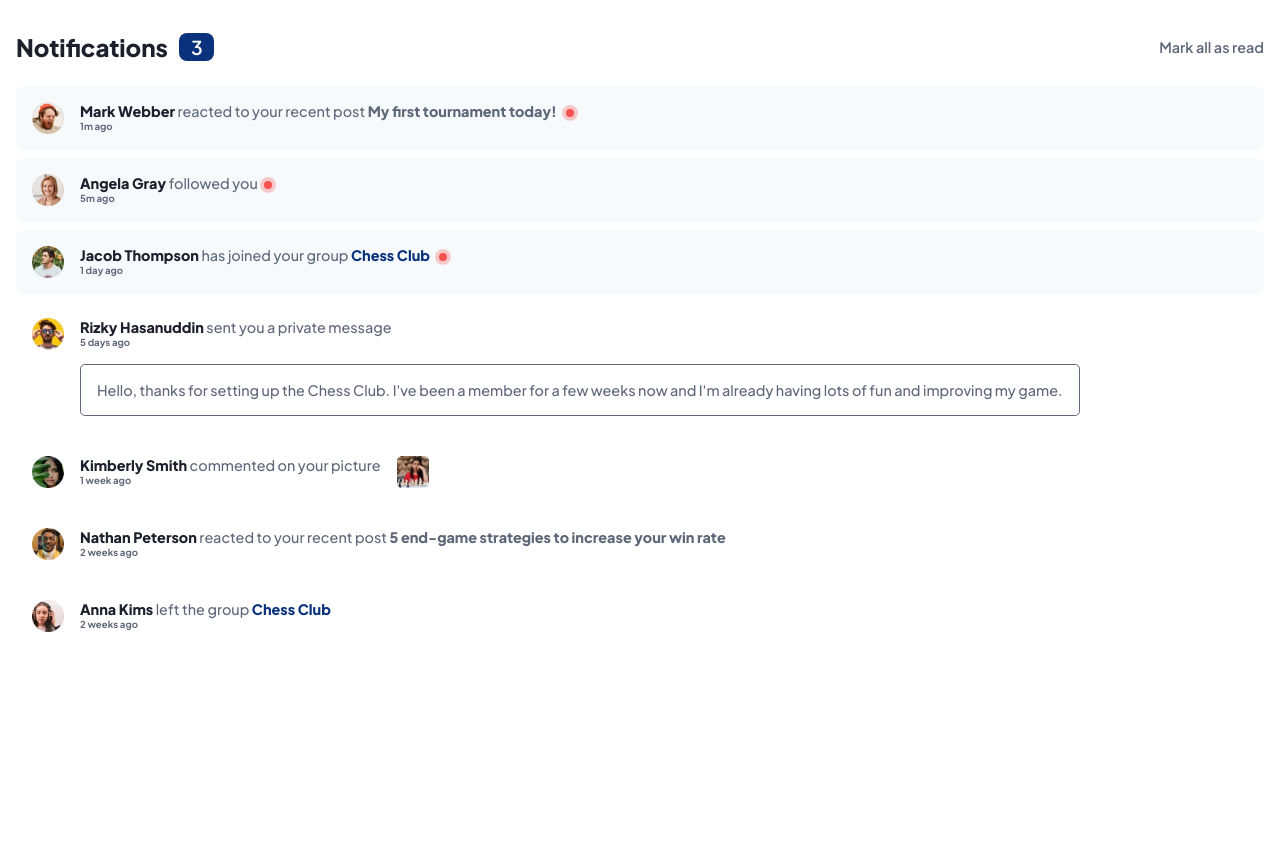
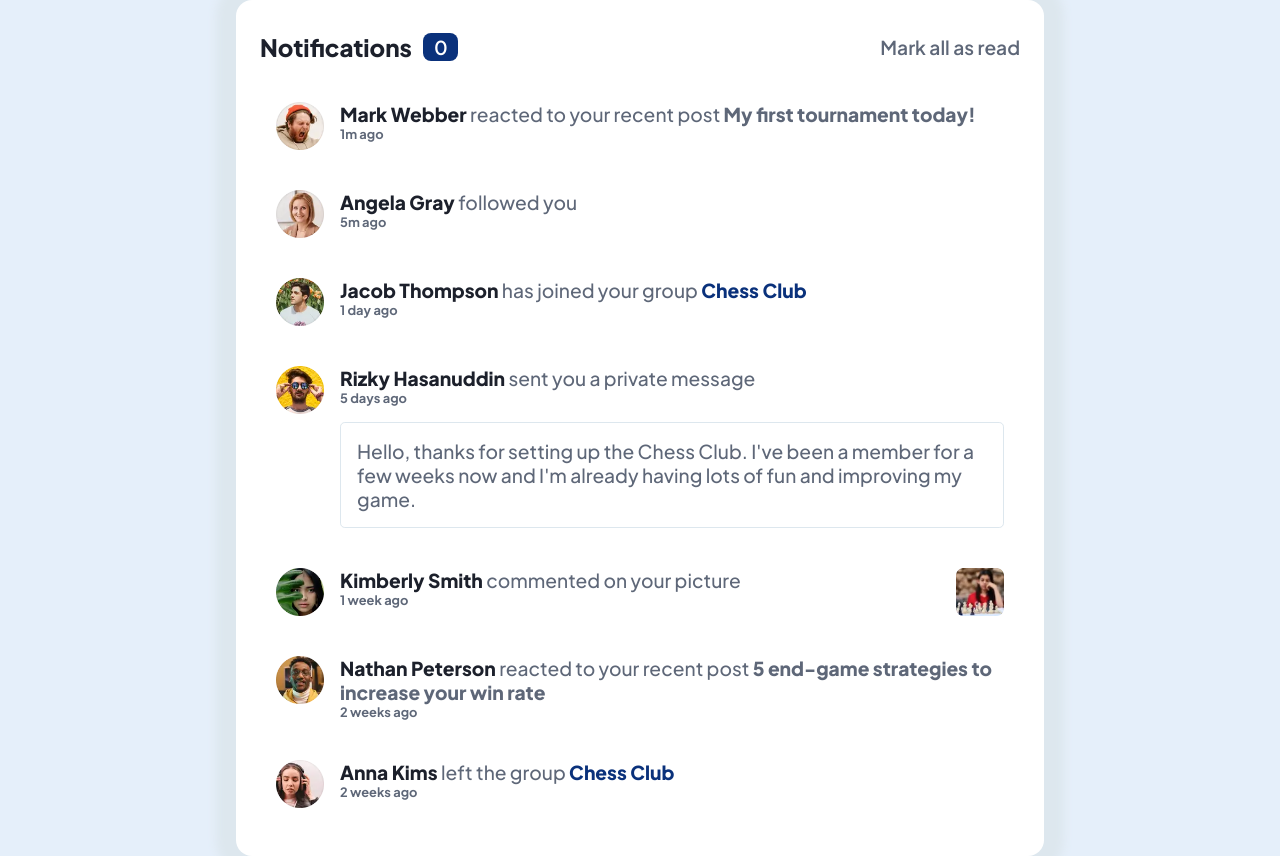
Before and after one commit to Anar765/notifications-page, a plain HTML site: page index.html in a window 1280 px wide. Both pictures are taken after a click on the button "Mark all as read". Before the commit the page ends 800 px from the top, so only its background shows below. Drawn offline with Linux system fonts and the light colour scheme.

Commit message:
Add functionality and update styles

```diff
--- a/index.html
+++ b/index.html
@@ -17,17 +17,15 @@
     <div class="header">
       <div class="notif">
         <h2>Notifications</h2>
-        <button class="number">
-          3
-        </button>
+        <div class="number">3</div>
       </div>
 
-      <button onclick="Mark()">Mark all as read</button>
+      <button onclick="MarkAll()">Mark all as read</button>
     </div>
 
     <div class="chats">
 
-      <div class="chat active">
+      <div class="chat active" onclick="MarkByOne(0)">
         <img src="./assets/images/avatar-mark-webber.webp" alt="Mark Webber">
         <div class="text">
           <p>
@@ -39,7 +37,7 @@
         </div>
       </div>
 
-      <div class="chat active">
+      <div class="chat active" onclick="MarkByOne(1)">
         <img src="./assets/images/avatar-angela-gray.webp" alt="Angela Gray">
         <div class="text">
           <p><span class="fullname">Angela Gray</span> followed you<span class="dot"></span></p>
@@ -47,7 +45,7 @@
         </div>
       </div>
 
-      <div class="chat active">
+      <div class="chat active" onclick="MarkByOne(2)">
         <img src="./assets/images/avatar-jacob-thompson.webp" alt="Jacob Thompson">
         <div class="text">
           <p><span class="fullname">Jacob Thompson</span> has joined your group <span class="club">Chess Club</span>
--- a/sass/style.scss
+++ b/sass/style.scss
@@ -76,17 +76,17 @@ body {
     height: 100vh;
     min-height: fit-content;
     color: $Gray-600;
+    background: $Blue-100;
 }
 
 main {
-
     @include flex-column-center();
-
     width: 100%;
-    height: 100%;
+    height: fit-content;
     background: $White;
     padding: 2rem 1rem;
     gap: 1.5rem;
+    max-width: 30rem;
 }
 
 main > *, .chats .chat { width: 100% }
@@ -99,7 +99,8 @@ main > *, .chats .chat { width: 100% }
 .header { justify-content: space-between }
 
 .notif .number {
-    @include button-default();
+    @include flex-align-center();
+    justify-content: center;
     border-radius: 0.5rem;
     font-weight: 600;
     font-size: 1.2rem;
@@ -121,6 +122,10 @@ main > *, .chats .chat { width: 100% }
     font-weight: 600;
 }
 
+.header button:hover {
+    color: $Blue-950;
+}
+
 .chats {
     @include flex-column-center();
     gap: 0.5rem;
@@ -136,6 +141,7 @@ main > *, .chats .chat { width: 100% }
 
 .chats .chat.active {
     background: $Navy-50;
+    cursor: pointer;
 }
 
 .chats img {
@@ -143,9 +149,27 @@ main > *, .chats .chat { width: 100% }
     height: 2rem;
 }
 
+.chats img[alt="Chess"] {
+    border-radius: 0.4rem;
+    margin-left: auto;
+    cursor: pointer;
+}
+
+.chats img[alt="Chess"]:hover {
+    box-shadow: 0px 0px 5px 3px $Navy-100;
+}
+
+.chat span {
+    cursor: pointer;
+}
+
 .chat span.fullname {
     color: $Navy-950;
     font-weight: 800;
+}
+
+.chat span.fullname:hover, .chat span.event:hover {
+    color: $Blue-950;
 }
 
 .chat span.club {
@@ -183,10 +207,15 @@ main > *, .chats .chat { width: 100% }
 }
 
 .chat .message {
-    border: 1px solid $Gray-600;
+    border: 1px solid $Navy-100;
     border-radius: 0.3rem;
     padding: 1rem;
     margin-top: 1rem;
+    cursor: pointer;
+}
+
+.chat .message:hover {
+    background: $Navy-100;
 }
 
 @keyframes pulse {
@@ -198,3 +227,23 @@ main > *, .chats .chat { width: 100% }
         transform: scale(1);
     }
 }
+
+@media screen and (min-width: 768px) {
+
+    main {
+        width: 70vw;
+        max-width: 50.5rem;
+        padding-inline: 1.5rem;
+        border-radius: 1rem;
+        box-shadow: 0px 0px 10px 20px $Navy-100;
+    }
+
+    .header button, .chats .chat {
+        font-size: 1.2rem;
+    }
+
+    .chats img {
+        width: 3rem;
+        height: 3rem;
+    }
+}
--- a/script.js
+++ b/script.js
@@ -0,0 +1,31 @@
+let notificationNumber = document.querySelector(".number");
+
+function MarkAll () {
+
+    const unreadedMessage = document.querySelectorAll(".active");
+    const dots = document.querySelectorAll(".dot");
+
+    notificationNumber.textContent = 0;
+
+    unreadedMessage.forEach(message => {
+        message.classList.remove('active');
+    });
+
+    dots.forEach(dot => {
+        dot.style.display = 'none';
+    });
+}
+
+function MarkByOne(index) {
+    const unreadedMessage = document.getElementsByClassName("chat").item(index);
+    const dot = document.getElementsByClassName("dot").item(index);
+
+    if(notificationNumber.textContent > 0 && unreadedMessage.classList.contains('active')) {
+        notificationNumber.textContent -= 1;
+    }
+
+    console.log(unreadedMessage, notificationNumber.textContent);
+
+    unreadedMessage.classList.remove('active');
+    dot.style.display = 'none';
+}
```
Also changed, not shown: sass/style.css, 1 other file.
